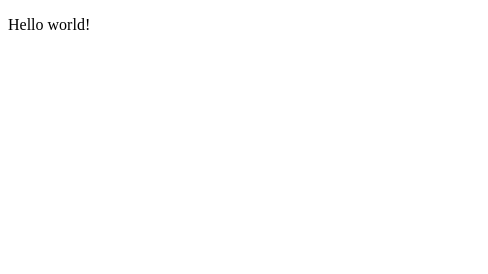
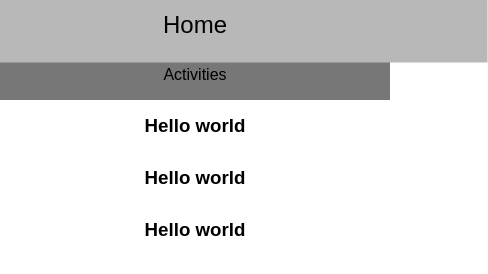
Before and after one commit to siravit-thawornsap/CS100-Project-G35, a plain HTML site: page index.html in a window 390 px wide. Shown: the whole page, 488 px wide, since content can reach past the window. Drawn offline with Linux system fonts and the light colour scheme.

Commit message:
mod index.html,style.css

```diff
--- a/index.html
+++ b/index.html
@@ -7,6 +7,33 @@
     <link rel="stylesheet" href="style.css">
 </head>
 <body>
-    <p>Hello world!</p>
+    <!-- navbar -->
+    <div class="navbar">
+        <h1>Cstu passport</h1>
+        <a href="./index.html">
+            <p>Home</p>
+        </a>
+        <a href="./html/Activities.html">
+            <p>Activities</p>
+        </a>
+    </div>
+    <!-- navbar -->
+
+    <!-- main -->
+    <div class="main">
+        <div class="row">
+            <div class="content-box col-4">
+                <h3>Hello world</h3>
+            </div>
+            <div class="content-box col-4">
+                <h3>Hello world</h3>
+            </div>
+            <div class="content-box col-4">
+                <h3>Hello world</h3>
+            </div>
+        </div>
+    </div>
+    <!-- main -->
+</body>
 </body>
 </html>
--- a/style.css
+++ b/style.css
@@ -0,0 +1,182 @@
+* {
+    margin: 0;
+    padding: 0;
+    text-decoration: none;
+    box-sizing: border-box;
+    font-family: sans-serif;
+}
+
+
+/* navbar */
+.navbar {
+    width: 100%;
+    display: flex;
+    height: 100%;
+    align-items: center;
+    background: rgb(119, 119, 119);
+}
+.navbar a:hover {
+    text-align: center;
+    transform: scale(1.5);
+    background-color: rgb(184, 184, 184);
+}
+
+.navbar > a {
+    padding: 16px;
+    display: block;
+    color: black;
+    text-decoration: none;
+}
+/* navbar */
+
+
+/* main content */
+.main {
+    padding: 20px;
+    text-align: center;
+    justify-content: center;
+}
+/* main content */
+
+
+/* content box */
+.content-box {
+    padding: 20px;
+    margin-top: 20px;
+}
+
+.content-box p {
+    color: white;
+    font-size: 30px;
+    border-radius: 10%;
+    text-align: center;
+    background: rgb(119, 119, 119);
+}
+
+.content-box video {
+    width: 100%;
+    height: auto;
+}
+
+.content-box img {
+    width: 100%;
+    height: auto;
+    max-width: 550px;
+}
+/* content box */
+
+
+/* row col */
+.row::after {
+    content: "";
+    clear: both;
+    display: table;
+}
+
+[class*="col-"] {
+    float: left;
+    padding: 15px;
+}
+
+.col-1 {
+    width: 8.33%;
+}
+
+.col-2 {
+    width: 16.66%;
+}
+
+.col-3 {
+    width: 25%;
+}
+
+.col-4 {
+    width: 33.33%;
+}
+
+.col-5 {
+    width: 41.66%;
+}
+
+.col-6 {
+    width: 50%;
+}
+
+.col-7 {
+    width: 58.33%;
+}
+
+.col-8 {
+    width: 66.66%;
+}
+
+.col-9 {
+    width: 75%;
+}
+
+.col-10 {
+    width: 83.33%;
+}
+
+.col-11 {
+    width: 91.66%;
+}
+
+.col-12 {
+    width: 100%;
+}
+/* row col */
+
+
+/*for tablet*/
+@media screen and (max-width: 768px) {
+    .navbar {
+        height: 100%;
+        background: rgb(119, 119, 119);
+    }
+
+    .navbar a {
+        float: left;
+    }
+
+    div.main {
+        margin-left: 0;
+    }
+    .navbar > h1{
+        display: none;
+    }
+
+    div.content-box p {
+        font-size: 20px;
+    }
+}
+
+
+/*for Mobile*/
+@media screen and (max-width: 576px) {
+    .navbar{
+        display: grid;
+    }
+    .navbar a {
+        float: none;
+        text-align: center;
+        background: rgb(119, 119, 119);
+    }
+    .navbar > h1{
+        display: none;
+    }
+
+    [class*="col-"] {
+        width: 100%;
+        margin: 0 auto;
+    }
+
+    div.main {
+        padding: 0;
+        margin-left: 0;
+    }
+
+    div.content-box p {
+        font-size: 20px;
+    }
+}
```
